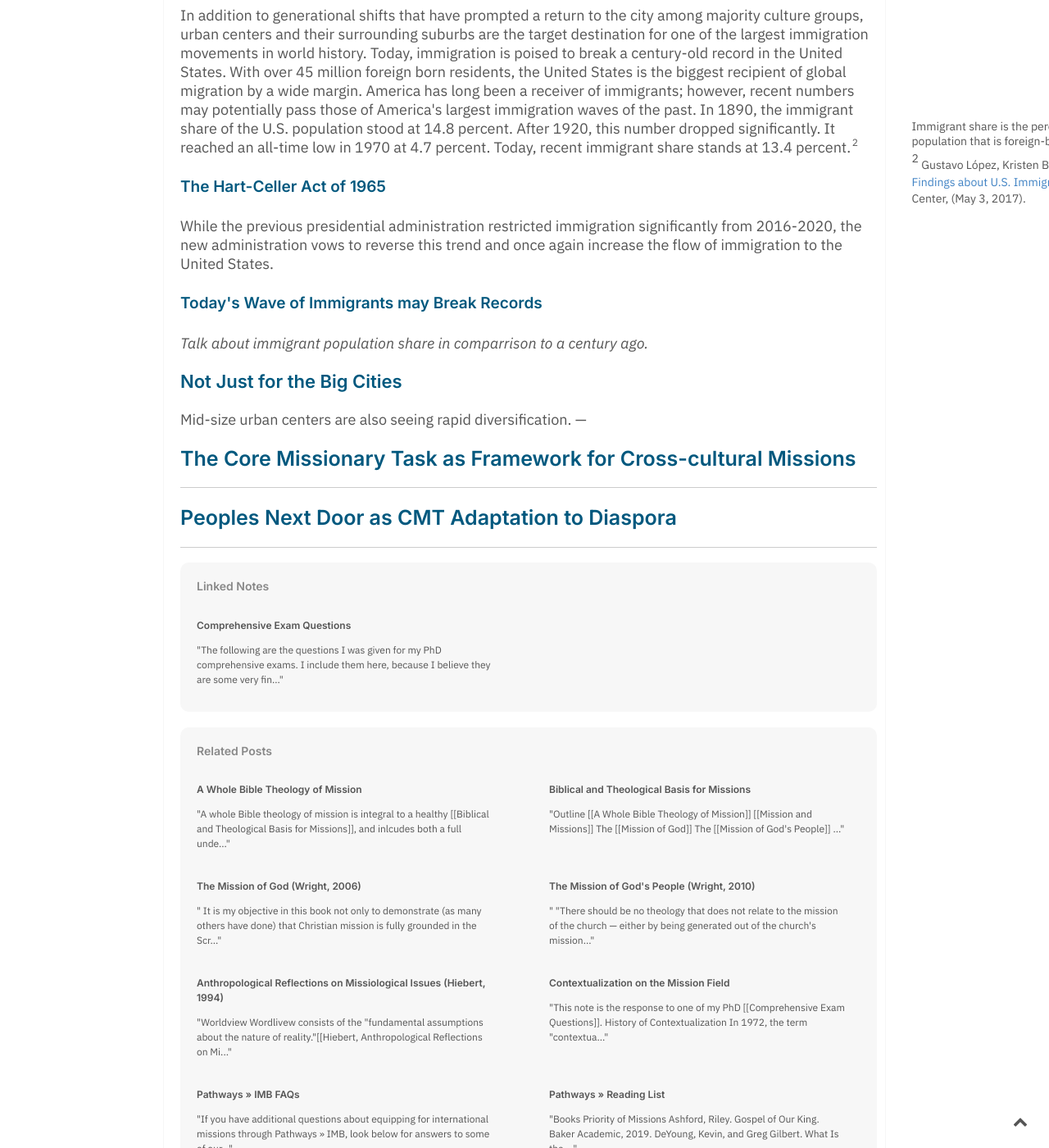
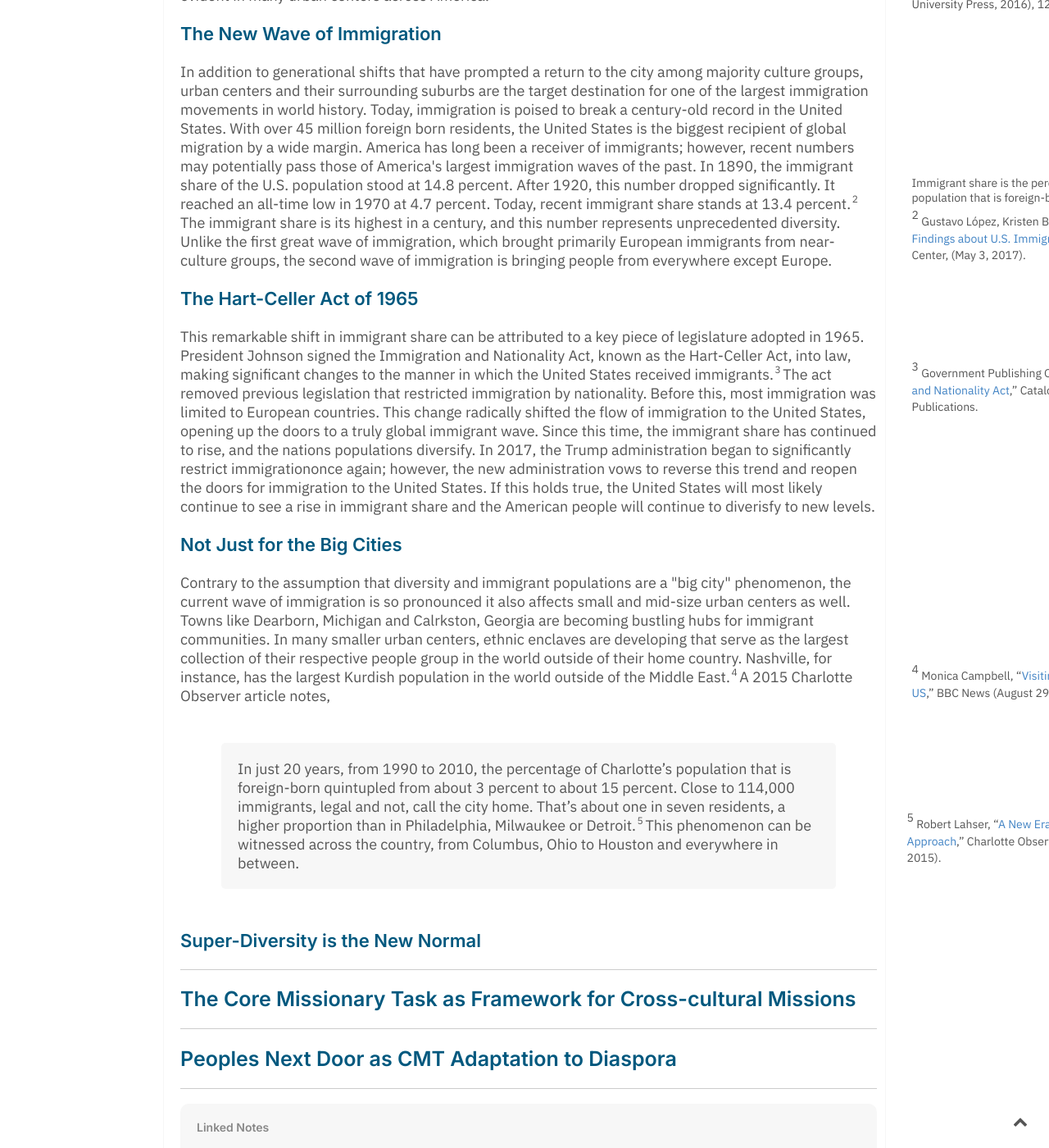
Before and after one commit to keelancook/notebook, a Jekyll site: the page built from _notes/informed-strategy-for-us-immigrant-enagement.md, in a window 1280 px wide and 1400 px high, scrolled down 967 px. Shown: the whole window at 82% size. Built offline with Jekyll 4.4.1, drawn with Linux system fonts in a browser that asks for light colours; some of the changed text lies outside the part shown.

Commit message:
comps prep

```diff
--- a/_notes/informed-strategy-for-us-immigrant-enagement.md
+++ b/_notes/informed-strategy-for-us-immigrant-enagement.md
@@ -8,25 +8,26 @@ created: 2021-01-23
 ---
 
 ## New Immigration as Missionary Occasion
-The city is making a comeback. After a long period of decentralization that began in the 1920s with the birth of the automobile and the development of mass-produced housing, cities began to grow again in the United States.
+The city is making a comeback. After a long period of decentralization that began in the 1920s with the birth of the automobile and the development of mass-produced housing, cities began to grow again in the United States. This presents churches in North America with a rare opporunity to engage in cross-cultural missions to the diaspora like never before. For churches to see the full potential of this missionary occassion, they must first understand these tectonic shifts in the U.S. population that are leading a very different mission field outside their own front door.
 
 ### Generational Shifts lead to Urban Boom: Millennials and Empty Nesters
  After a long period of decentralization away from city centers and into suburban and exurban settings in the United States, several key factors contributed to a reversal of this trend. While all the variables are far too diverse to cover, the generational shifts occuring in the United States population were a significant contributor to this trend. Pro-urban millennials moved into the city as a reaction to the suburban ideal, preferencing walkable, mixed-use spaces over strip malls and sprawl. In addition, as the boomer generation shifted into the empty next phase of life, many decided an urban environment provided levesl of convenience in retirement. Benjamin Ross writes, “A decade into the new millennium, waves of upscale newcomers had washed across the entire island of Manhattan; reached through San Francisco, Boston, Chicago, and Portland, Oregon; and touched nearly every corner of Washington, DC."[[Benjamin Ross, *Dead End: Suburban Sprawl and the Rebirth of American Urbanism* (Oxford: Oxford University Press, 2016), 127.::rsn]] The trend is evident in many urban centers across America.
 
 ### The New Wave of Immigration
- In addition to generational shifts that have prompted a return to the city among majority culture groups, urban centers and their surrounding suburbs are the target destination for one of the largest immigration movements in world history. Today, immigration is poised to break a century-old record in the United States. With over 45 million foreign born residents, the United States is the biggest recipient of global migration by a wide margin. America has long been a receiver of immigrants; however, recent numbers may potentially pass those of America's largest immigration waves of the past. In 1890, the immigrant share of the U.S. population stood at 14.8 percent.[[Immigrant share is the percentage of the U.S. population that is foreign-born.::rmn]] After 1920, this number dropped significantly. It reached an all-time low in 1970 at 4.7 percent. Today, recent immigrant share stands at 13.4 percent.[[Gustavo López, Kristen Bialik, and Posts, “[Key Findings about U.S. Immigrants](http://www.pewresearch.org/fact-tank/2017/05/03/key-findings-about-u-s-immigrants/),” Pew Research Center, (May 3, 2017).::rsn]]
+ In addition to generational shifts that have prompted a return to the city among majority culture groups, urban centers and their surrounding suburbs are the target destination for one of the largest immigration movements in world history. Today, immigration is poised to break a century-old record in the United States. With over 45 million foreign born residents, the United States is the biggest recipient of global migration by a wide margin. America has long been a receiver of immigrants; however, recent numbers may potentially pass those of America's largest immigration waves of the past. In 1890, the immigrant share of the U.S. population stood at 14.8 percent.[[Immigrant share is the percentage of the U.S. population that is foreign-born.::rmn]] After 1920, this number dropped significantly. It reached an all-time low in 1970 at 4.7 percent. Today, recent immigrant share stands at 13.4 percent.[[Gustavo López, Kristen Bialik, and Posts, “[Key Findings about U.S. Immigrants](http://www.pewresearch.org/fact-tank/2017/05/03/key-findings-about-u-s-immigrants/),” Pew Research Center, (May 3, 2017).::rsn]] The immigrant share is its highest in a century, and this number represents unprecedented diversity. Unlike the first great wave of immigration, which brought primarily European immigrants from near-culture groups, the second wave of immigration is bringing people from everywhere except Europe.
+
+### The Hart-Celler Act of 1965
+This remarkable shift in immigrant share can be attributed to a key piece of legislature adopted in 1965. President Johnson signed the Immigration and Nationality Act, known as the Hart-Celler Act, into law, making significant changes to the manner in which the United States received immigrants.[[Government Publishing Office, “[The Immigration and Nationality Act](https://www.gpo.gov/fdsys/pkg/STATUTE-79/pdf/STATUTE-79-Pg911.pdf),” Catalog of U.S. Government Publications.::rsn]] The act removed previous legislation that restricted immigration by nationality. Before this, most immigration was limited to European countries. This change radically shifted the flow of immigration to the United States, opening up the doors to a truly global immigrant wave. Since this time, the immigrant share has continued to rise, and the nations populations diversify. In 2017, the Trump administration began to significantly restrict immigrationonce again; however, the new administration vows to reverse this trend and reopen the doors for immigration to the United States. If this holds true, the United States will most likely continue to see a rise in immigrant share and the American people will continue to diverisfy to new levels.
+
+### Not Just for the Big Cities
+Contrary to the assumption that diversity and immigrant populations are a "big city" phenomenon, the current wave of immigration is so pronounced it also affects small and mid-size urban centers as well. Towns like Dearborn, Michigan and Calrkston, Georgia are becoming bustling hubs for immigrant communities. In many smaller urban centers, ethnic enclaves are developing that serve as the largest collection of their respective people group in the world outside of their home country. Nashville, for instance, has the largest Kurdish population in the world outside of the Middle East.[[Monica Campbell, “[Visiting a Kurdish Capital in the US](http://www.bbc.com/news/magazine-28891241),” BBC News (August 29, 2014).::rsn]] A 2015 Charlotte Observer article notes,
+>In just 20 years, from 1990 to 2010, the percentage of Charlotte’s population that is foreign-born quintupled from about 3 percent to about 15 percent. Close to 114,000 immigrants, legal and not, call the city home. That’s about one in seven residents, a higher proportion than in Philadelphia, Milwaukee or Detroit.[[Robert Lahser, “[A New Era Needs a New Approach](http://www.charlotteobserver.com/opinion/editorials/article16121978.html),” Charlotte Observer (March 23, 2015).::rsn]]
+This phenomenon can be witnessed across the country, from Columbus, Ohio to Houston and everywhere in between.
+
+### Super-Diversity is the New Normal
 
 
 
-#### The Hart-Celler Act of 1965
-
-
- While the previous presidential administration restricted immigration significantly from 2016-2020, the new administration vows to reverse this trend and once again increase the flow of immigration to the United States.
-#### Today's Wave of Immigrants may Break Records
-*Talk about immigrant population share in comparrison to a century ago.*
-
-### Not Just for the Big Cities
-Mid-size urban centers are also seeing rapid diversification.
 ---
 
 ## The Core Missionary Task as Framework for Cross-cultural Missions
```
Also changed, not shown: _notes/monica-campbell-“visiting-a-kurdish-capital-in-the-us-”-bbc-news-august-29-2014-http-www-bbc-com-news-magazine-28891241.md (added, +1 -0 lines).
